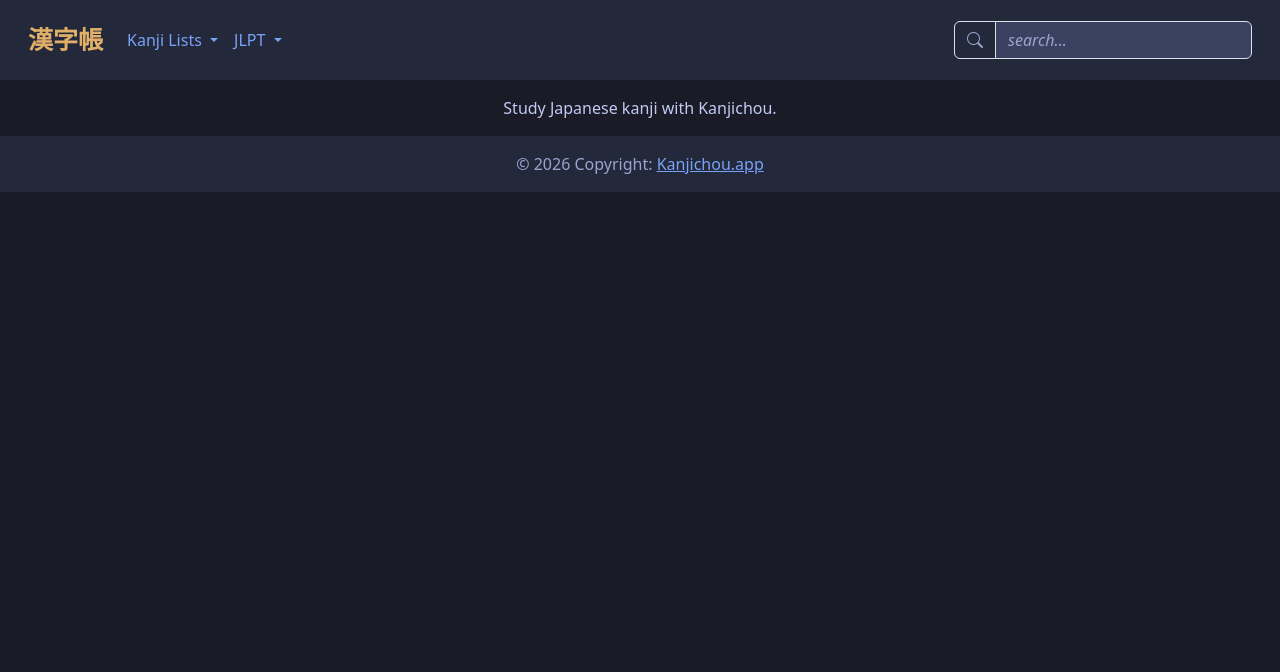
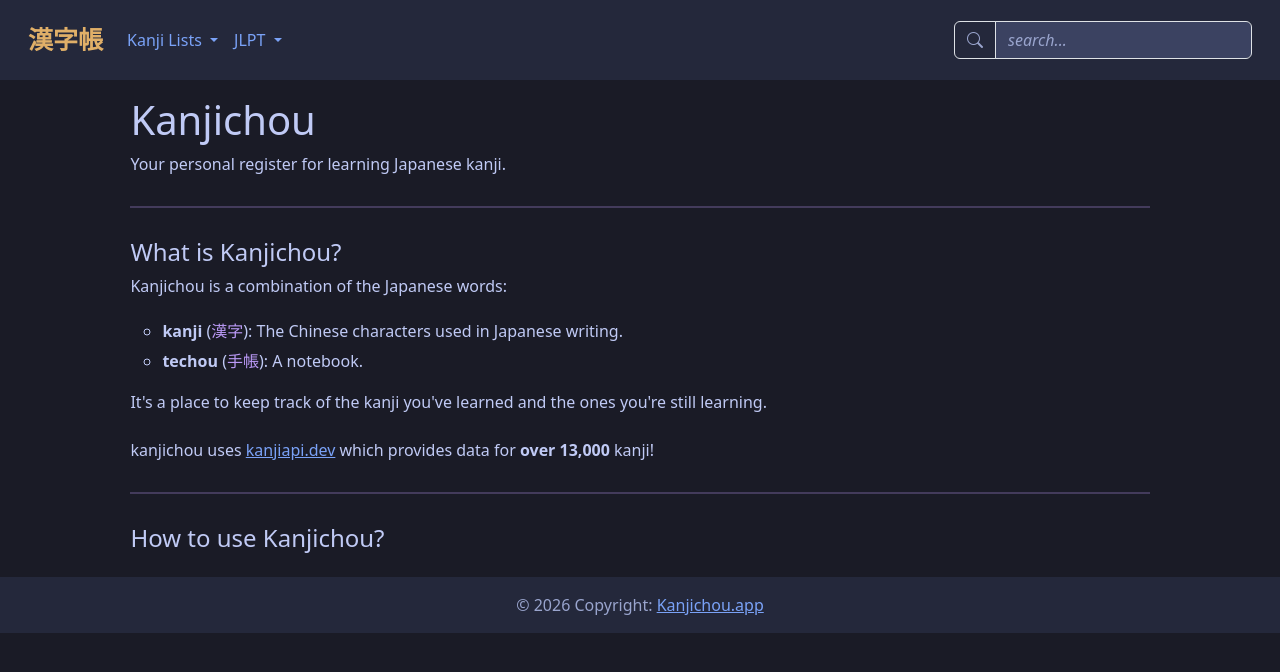
Before and after one commit to SirRicharod/kanjichou, an Angular app: page / in a window 1280 px wide. Shown: the top 672 px of the page. Built offline with nearby package versions, Linux system fonts and the light colour scheme.

Commit message:
Add home page content and styling

```diff
--- a/src/app/pages/home/home.css
+++ b/src/app/pages/home/home.css
@@ -4,8 +4,31 @@
 }
 
 .content {
-    margin-left: auto;
-    margin-right: auto;
-
+    width: 80%;
     color: var(--text-main);
 }
+
+hr {
+    margin: 30px 0;
+    border: 1px solid var(--accent-ink);
+}
+
+a {
+    color: var(--accent-info);
+}
+
+ul {
+    list-style-type: circle;
+}
+
+li {
+    padding-top: 5px;
+}
+
+
+.kanji {
+    font-size: 16px;
+    color: var(--accent-ink);
+    font-family: var(--font-kanji);
+
+}
--- a/src/app/pages/home/home.html
+++ b/src/app/pages/home/home.html
@@ -1,5 +1,37 @@
-<div class="background d-flex justify-content-center align-content-center">
+<div class="background d-flex justify-content-center align-content-center row">
+
     <div class="content">
-        Study Japanese kanji with Kanjichou.
+        <h1>Kanjichou</h1>
+        Your personal register for learning Japanese kanji.
+        <hr>
+    </div>
+    <div class="content">
+        <h4>
+            What is Kanjichou?
+        </h4>
+        <p>
+            Kanjichou is a combination of the Japanese words:
+        </p>
+        <ul>
+            <li>
+                <b>kanji</b> (<span class="kanji">漢字</span>): The Chinese characters used in Japanese writing.
+            </li>
+            <li>
+                <b>techou</b> (<span class="kanji">手帳</span>): A notebook.
+            </li>
+        </ul>
+        <p>
+            It's a place to keep track of the kanji you've learned and the ones you're still learning.
+            <br><br>
+            kanjichou uses <a href="https://kanjiapi.dev" target="_blank">kanjiapi.dev</a> which provides data for
+            <strong>over 13,000</strong>
+            kanji!
+        </p>
+        <hr>
+    </div>
+    <div class="content">
+        <h4>
+            How to use Kanjichou?
+        </h4>
     </div>
 </div>
```
